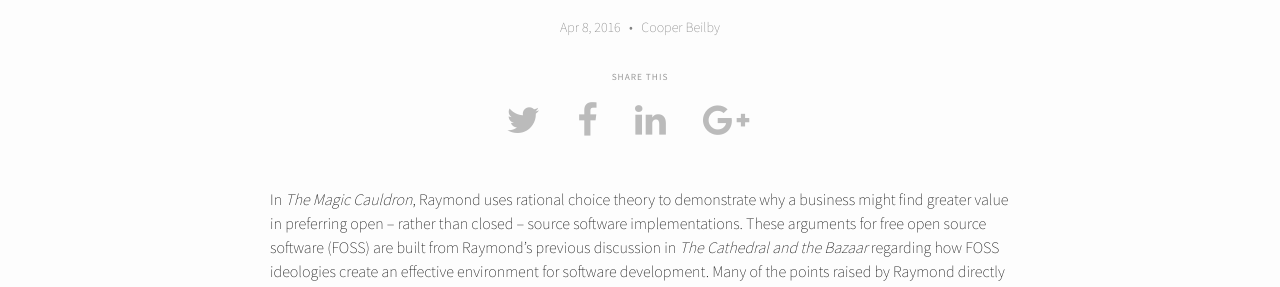
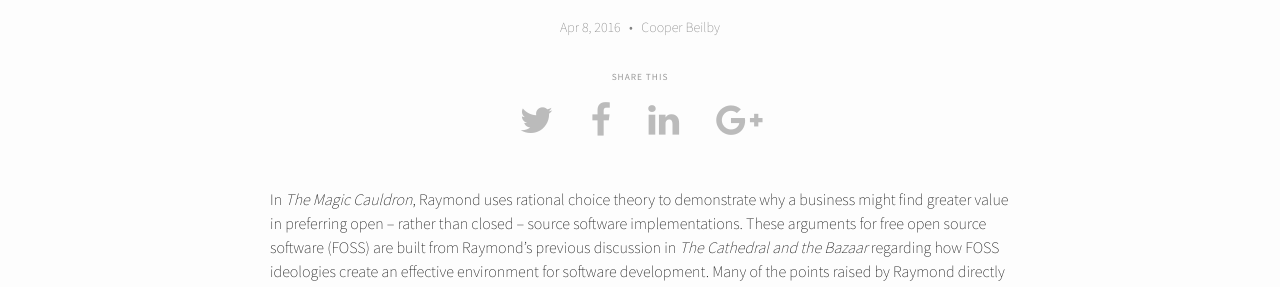
Before and after one commit to mergeandvary/mergeandvary.github.io, a Jekyll site: the page built from _posts/2016-04-08-why-do-digital-humanities-use-foss.markdown, in a window 1280 px wide. Shown: the part 739-1026 px from the top of the page. Built offline with Jekyll 4.4.1, drawn with Linux system fonts in a browser that asks for light colours; nearby versions of some CDN libraries.

Commit message:
fix share this alignment

```diff
--- a/_includes/sharethis.html
+++ b/_includes/sharethis.html
@@ -1,6 +1,6 @@
 <div class="social-share">
   <p class="social-sharetext">SHARE THIS</p>
-  <a class="social-shareicon" href="https://twitter.com/intent/tweet?text={{ page.title }}&url={{ site.url }}{{ page.url }}" rel="nofollow" target="_blank" title="Share on Twitter"><i class="fa fa-twitter"></i></a>
+  &nbsp;&nbsp;<a class="social-shareicon" href="https://twitter.com/intent/tweet?text={{ page.title }}&url={{ site.url }}{{ page.url }}" rel="nofollow" target="_blank" title="Share on Twitter"><i class="fa fa-twitter"></i></a>
   <a class="social-shareicon" href="https://facebook.com/sharer.php?u={{ site.url }}{{ page.url }}" rel="nofollow" target="_blank" title="Share on Facebook"><i class="fa fa-facebook"></i></a>
   <a class="social-shareicon" href="http://www.linkedin.com/shareArticle?mini=true&url={{ site.url }}{{ page.url }}" rel="nofollow" target="_blank" title="Share on Linkedlin"><i class="fa fa-linkedin"></i></a>
   <a class="social-shareicon" href="https://plus.google.com/share?url={{ site.url }}{{ page.url }}" rel="nofollow" target="_blank" title="Share on Google+"><i class="fa fa-google-plus"></i></a>
```
Also changed, not shown: 1 other file.
